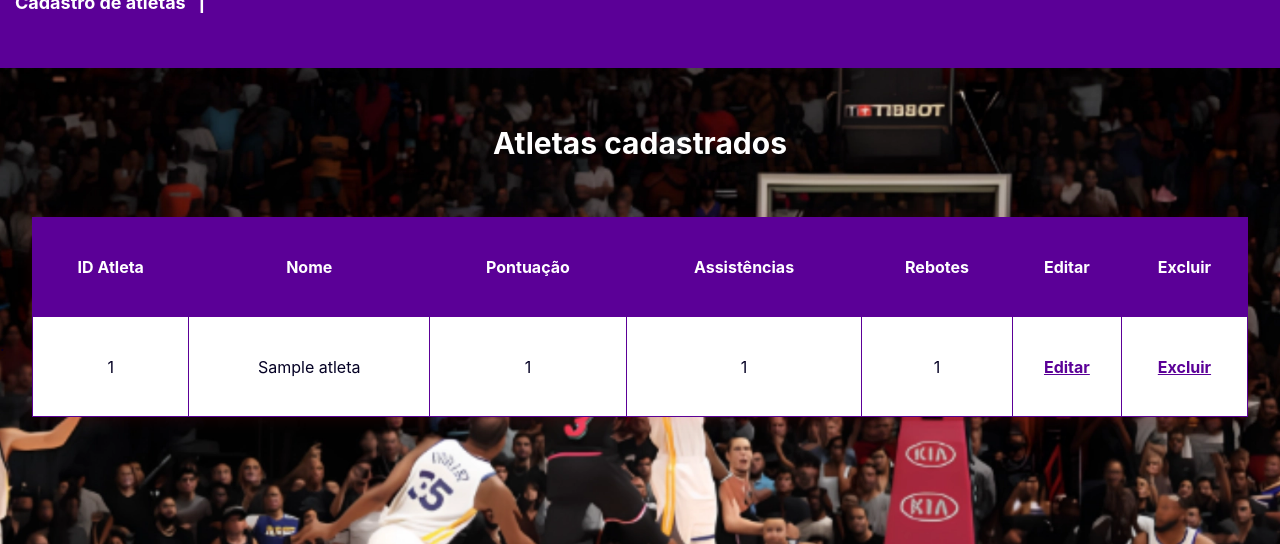
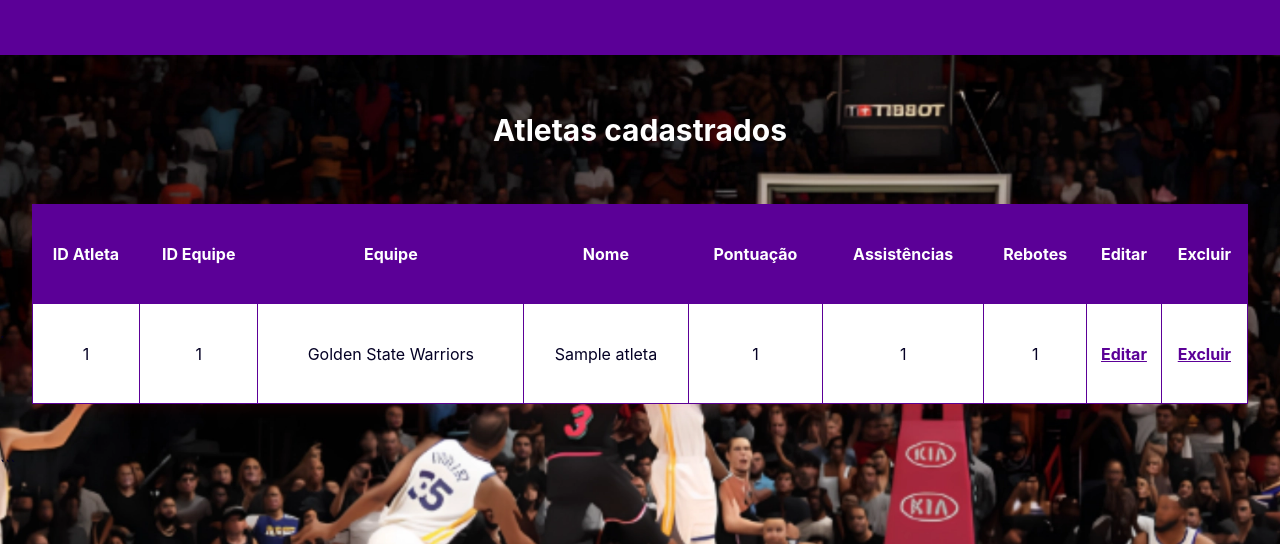
Before and after one commit to JGfax/basketball, a PHP site: page /listar.php in a window 1280 px wide. Shown: the top 544 px of the page. Run offline with PHP 8.4, Linux system fonts and the light colour scheme; data comes from the database, SQL or seed files in the repository; tables that the repository leaves empty hold one stand-in row (values such as "Sample post").

Commit message:
tabela id equipe

````diff
--- a/listar.php
+++ b/listar.php
@@ -1,7 +1,11 @@
 <?php
 include 'conexao.php'; // Inclui a conexão
 
-$result = $conn->query("SELECT * FROM atletas"); // Consulta para obter todos os usuários
+// Consulta para obter todos os atletas com os nomes das equipes
+$sql = "SELECT atletas.id, atletas.id_equipe, atletas.nome, atletas.pontos, atletas.assistencias, atletas.rebotes, equipes.nome AS nome_equipe
+        FROM atletas
+        LEFT JOIN equipes ON atletas.id_equipe = equipes.id_equipe";
+$result = $conn->query($sql);
 ?>
 
 <!DOCTYPE html>
@@ -28,6 +32,8 @@ $result = $conn->query("SELECT * FROM atletas"); // Consulta para obter todos os
   <table border="1" cellpadding="8">
     <tr>
       <th>ID Atleta</th>
+      <th>ID Equipe</th>
+      <th>Equipe</th>
       <th>Nome</th>
       <th>Pontuação</th>
       <th>Assistências</th>
@@ -39,6 +45,8 @@ $result = $conn->query("SELECT * FROM atletas"); // Consulta para obter todos os
     <?php while ($row = $result->fetch_assoc()) { ?>
       <tr>
         <td><?= $row['id'] ?></td>
+        <td><?= $row['id_equipe'] ?></td>
+        <td><?= htmlspecialchars($row['nome_equipe']) ?></td>
         <td><?= htmlspecialchars($row['nome']) ?></td>
         <td><?= htmlspecialchars($row['pontos']) ?></td>
         <td><?= htmlspecialchars($row['assistencias']) ?></td>
@@ -56,3 +64,4 @@ $result = $conn->query("SELECT * FROM atletas"); // Consulta para obter todos os
   </table>
 </body>
 </html>
+```
````
Also changed, not shown: enviar.php (+15 -8 lines).
